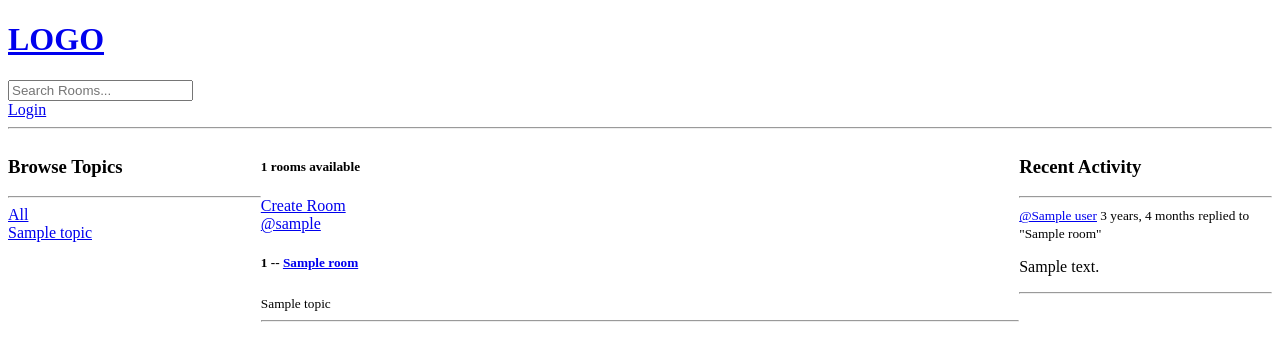
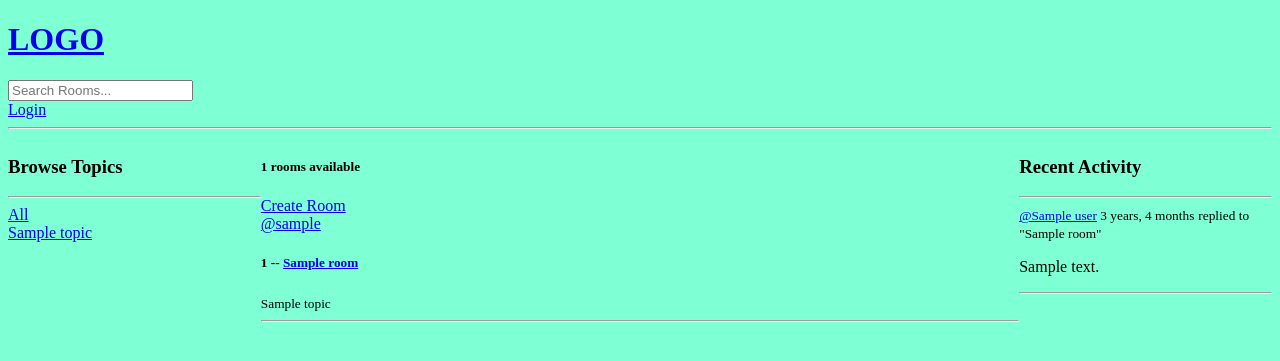
Before and after one commit to sudharshanr15/studybud-django, a Django app: template base/templates/base/home.html in a window 1280 px wide. Shown: the top 361 px of the page. Run offline with Django 4.2, Linux system fonts and the light colour scheme; the template is opened without the code that fills it: most values are stand-ins (such as "Sample title", 1, 10 or a date in 2020).

Commit message:
Added static files

```diff
--- /dev/null
+++ b/static/styles/main.css
@@ -0,0 +1,3 @@
+body{
+    background-color: aquamarine;
+}
--- a/studybud/settings.py
+++ b/studybud/settings.py
@@ -121,6 +121,12 @@ USE_TZ = True
 
 STATIC_URL = 'static/'
 
+STATICFILES_DIRS = [
+    BASE_DIR / 'static'
+]
+
+# STATIC_ROOT =
+
 # Default primary key field type
 # https://docs.djangoproject.com/en/4.2/ref/settings/#default-auto-field
 
--- a/templates/main.html
+++ b/templates/main.html
@@ -1,10 +1,12 @@
 <!DOCTYPE html>
+{% load static %}
 <html lang="en">
 <head>
     <meta charset="UTF-8">
     <meta http-equiv="X-UA-Compatible" content="IE=edge">
     <meta name="viewport" content="width=device-width, initial-scale=1.0">
     <title>StudyBud</title>
+    <link rel="stylesheet" href="{% static 'styles/main.css' %}">
 </head>
 <body>
     {% include "navbar.html" %}
```
